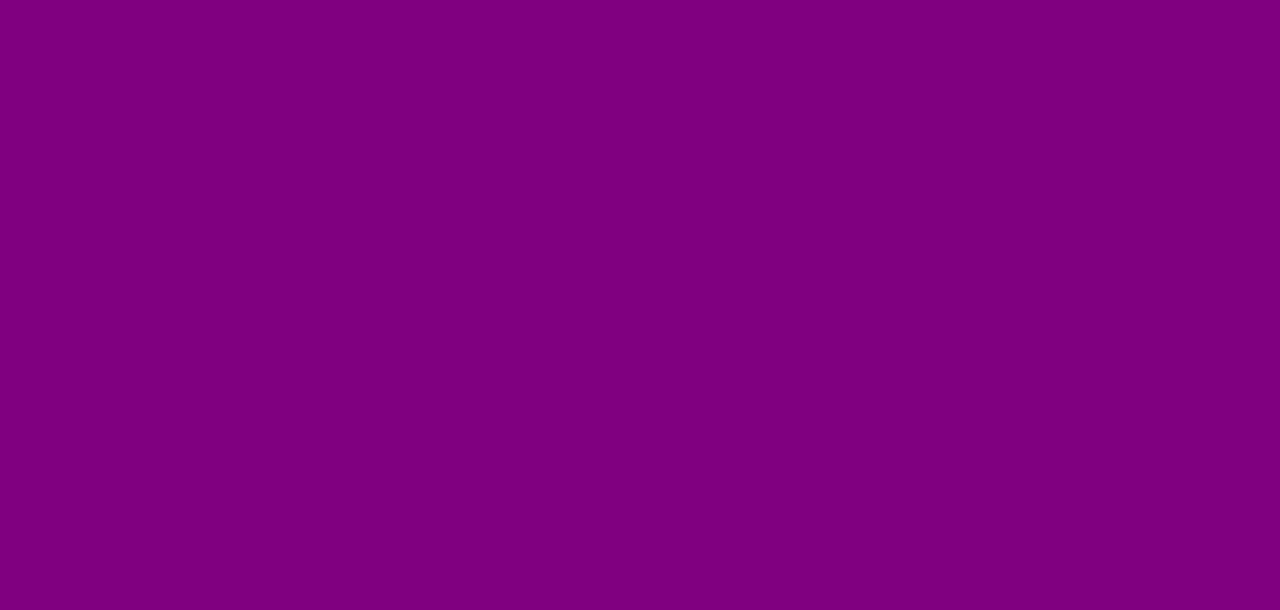
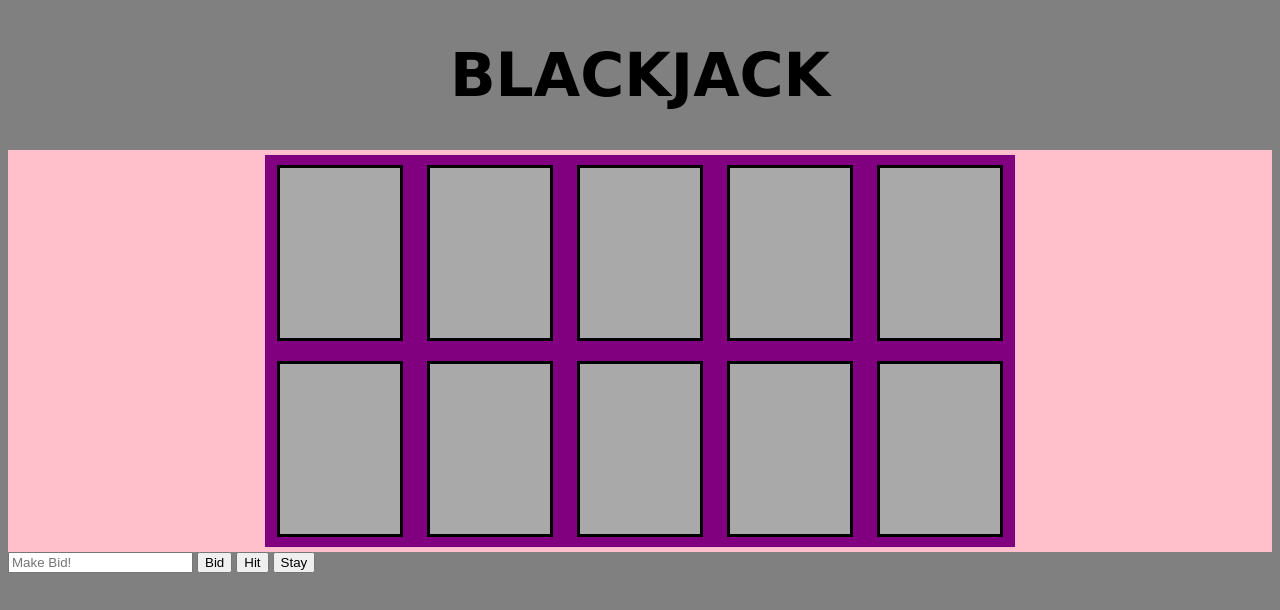
Before and after one commit to sumitsoni09/sumitsoni09, a plain HTML site: page black-jack/index.html in a window 1280 px wide. Drawn offline with nearby package versions, Linux system fonts and the light colour scheme; a web font is replaced by a local one.

Commit message:
added image and layout

```diff
--- a/black-jack/CSS/style.css
+++ b/black-jack/CSS/style.css
@@ -1,3 +1,36 @@
 body {
+  background-color: grey;
+}
+
+h1 {
+  font-family: 'New Rocker', cursive;
+  font-size: 60px;
+  text-align: center;
+  color: black;
+  }
+.flex-container {
+  height: 100%;
+  width: 100%;
+  display: flex;
+  background-color: pink;
+}
+.card-placement {
+  width: 120px;
+  height: 170px;
+  border: 3px solid black;
+  display: flex;
+  padding: auto;
+  margin: 10px auto;
+  background-color: darkgrey;
+}
+
+.flex-board {
+  height: 100%;
+  width: 750px;
+  padding: auto;
+  margin: 5px auto;
+  display: flex;
+  flex-wrap: wrap;
+  justify-content: space-around;
   background-color: purple;
 }
--- a/black-jack/index.html
+++ b/black-jack/index.html
@@ -5,10 +5,33 @@
     <script src="https://code.jquery.com/jquery-3.3.1.min.js" charset="utf-8"></script>
     <script src="js/app.js" charset="utf-8"></script>
     <link rel="stylesheet" href="css/style.css">
-    <title></title>
+    <link href="https://fonts.googleapis.com/css?family=New+Rocker" rel="stylesheet">
+    <title>Blackjack-21</title>
   </head>
   <body>
-<div class = "container">
-  <div class = ""
+    <h1>BLACKJACK</h1>
+<!-- create a card table -->
+    <div class = "flex-container">
+<!-- create card placements -->
+    <div class = "flex-board">
+      <div class = "card-placement"></div>
+      <div class = "card-placement"></div>
+      <div class = "card-placement"></div>
+      <div class = "card-placement"></div>
+      <div class = "card-placement"></div>
+      <div class = "card-placement"></div>
+      <div class = "card-placement"></div>
+      <div class = "card-placement"></div>
+      <div class = "card-placement"></div>
+      <div class = "card-placement"></div>
+    </div>
+  </div>
+    <!-- create money box -->
+    <!-- create numerical text box -->
+<input type="number" id="text-box"placeholder="Make Bid!"/>
+    <!-- create bid button, hit button, stay button -->
+  <button>Bid</button> <button>Hit</button> <button>Stay</button>
+    <!-- create cards -->
+
   </body>
 </html>
```
Also changed, not shown: black-jack/images/gold.jpg (added).
